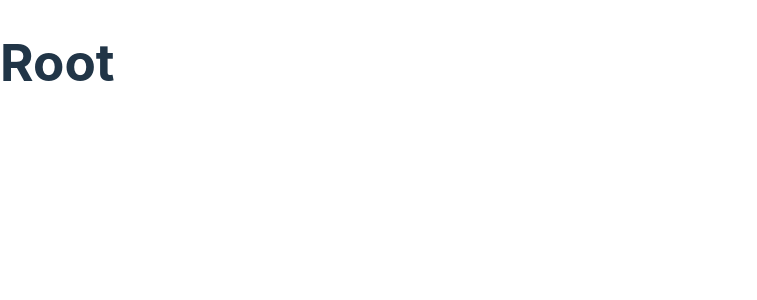
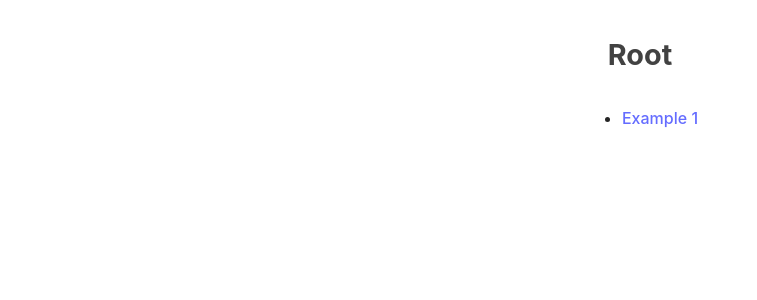
Before and after one commit to cebartling/react-perf-tuning, a React (Vite) app in the folder render-perf-tuning/: page / in a window 1280 px wide. Shown: the top 300 px of the page, without its empty margins (0-757 px from the left). Built offline with nearby package versions, Linux system fonts and the light colour scheme.

Commit message:
feat: tweaking the Page styled component

```diff
--- a/render-perf-tuning/src/components/structural/page.tsx
+++ b/render-perf-tuning/src/components/structural/page.tsx
@@ -1,8 +1,10 @@
 import styled from 'styled-components';
 
-export const Page = styled.div`
+export const Page = styled.main`
   display: flex;
   flex-direction: column;
   align-items: center;
   padding: 20px;
+  background-color: #ffffff;
+  color: #252525;
 `;
--- a/render-perf-tuning/src/routes/root.tsx
+++ b/render-perf-tuning/src/routes/root.tsx
@@ -1,7 +1,15 @@
+import { Page, Title } from '../components';
+import { Link } from 'react-router-dom';
+
 export function Root() {
   return (
-    <div>
-      <h1>Root</h1>
-    </div>
+    <Page>
+      <Title>Root</Title>
+      <ul>
+        <li>
+          <Link to="/example1">Example 1</Link>
+        </li>
+      </ul>
+    </Page>
   );
 }
```
